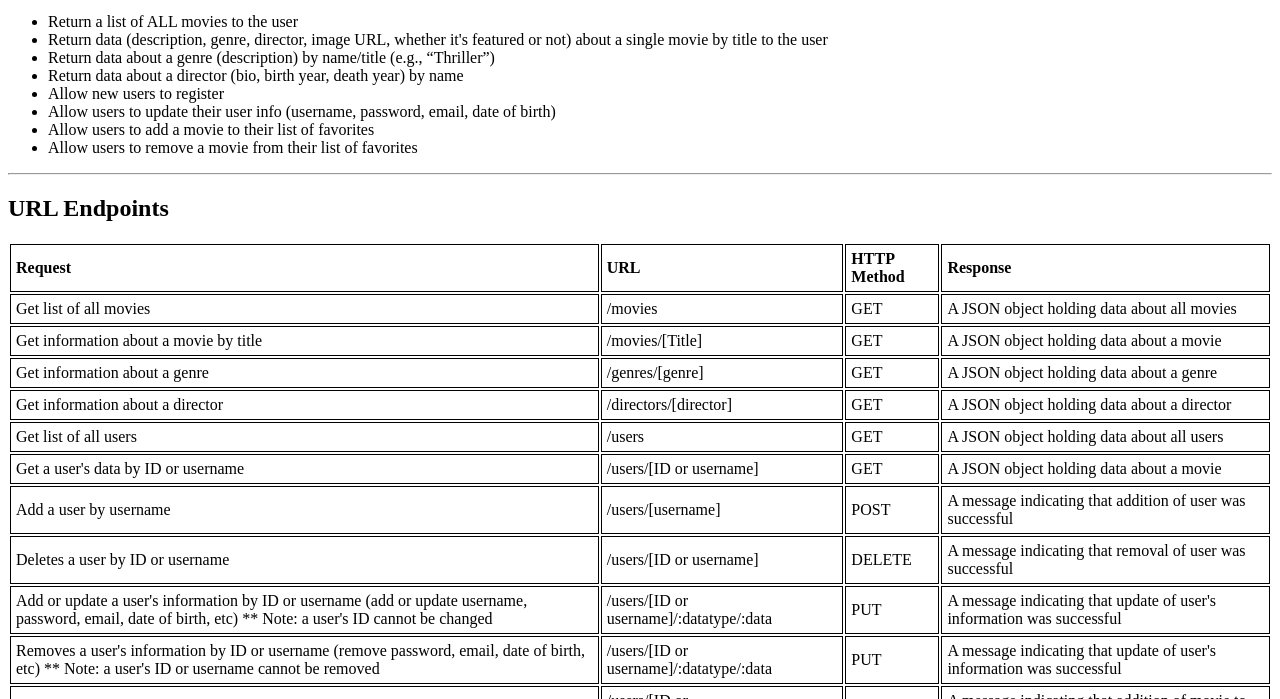
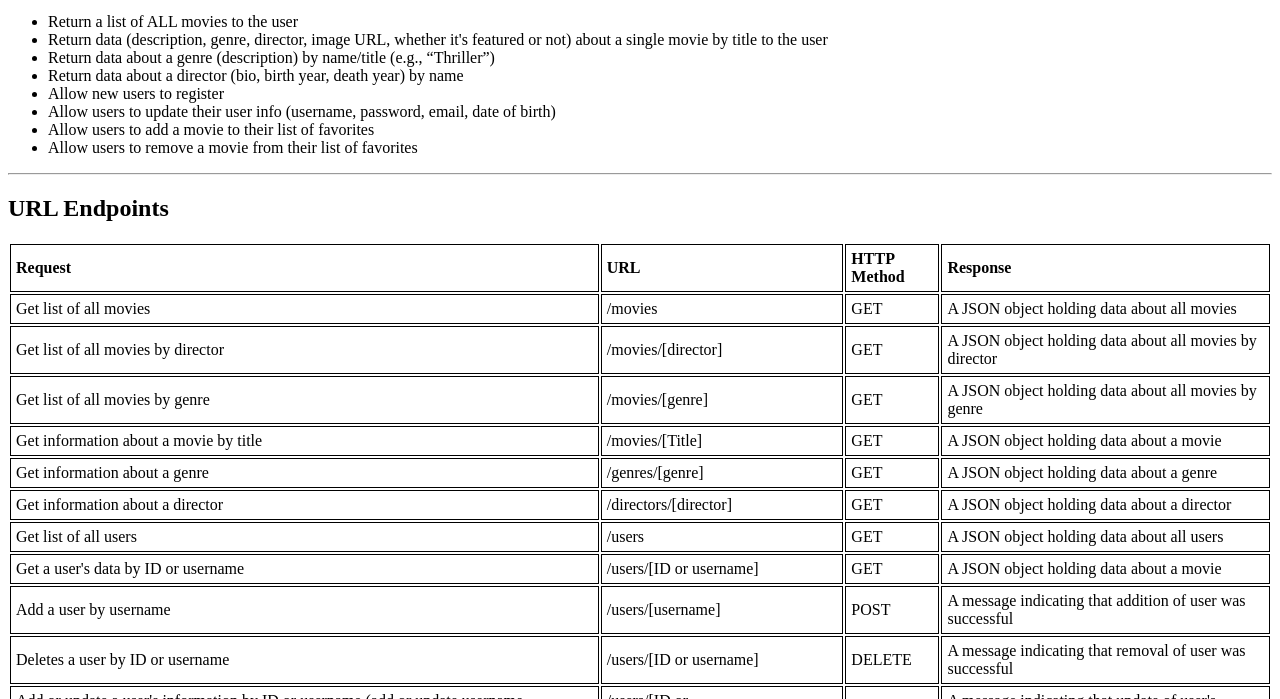
Before and after one commit to smeyer012/movie-api, a website: page public/documentation.html in a window 1280 px wide. Shown: the part 101-800 px from the top of the page. Drawn offline with Linux system fonts and the light colour scheme.

Commit message:
adds a few more endpoints to docs

```diff
--- a/public/documentation.html
+++ b/public/documentation.html
@@ -44,6 +44,18 @@
                     <td>/movies</td>
                     <td>GET</td>
                     <td>A JSON object holding data about all movies</td>
+                </tr>
+                <tr>
+                    <td>Get list of all movies by director</td>
+                    <td>/movies/[director]</td>
+                    <td>GET</td>
+                    <td>A JSON object holding data about all movies by director</td>
+                </tr>
+                <tr>
+                    <td>Get list of all movies by genre</td>
+                    <td>/movies/[genre]</td>
+                    <td>GET</td>
+                    <td>A JSON object holding data about all movies by genre</td>
                 </tr>
                 <tr>
                     <td>Get information about a movie by title</td>
```
